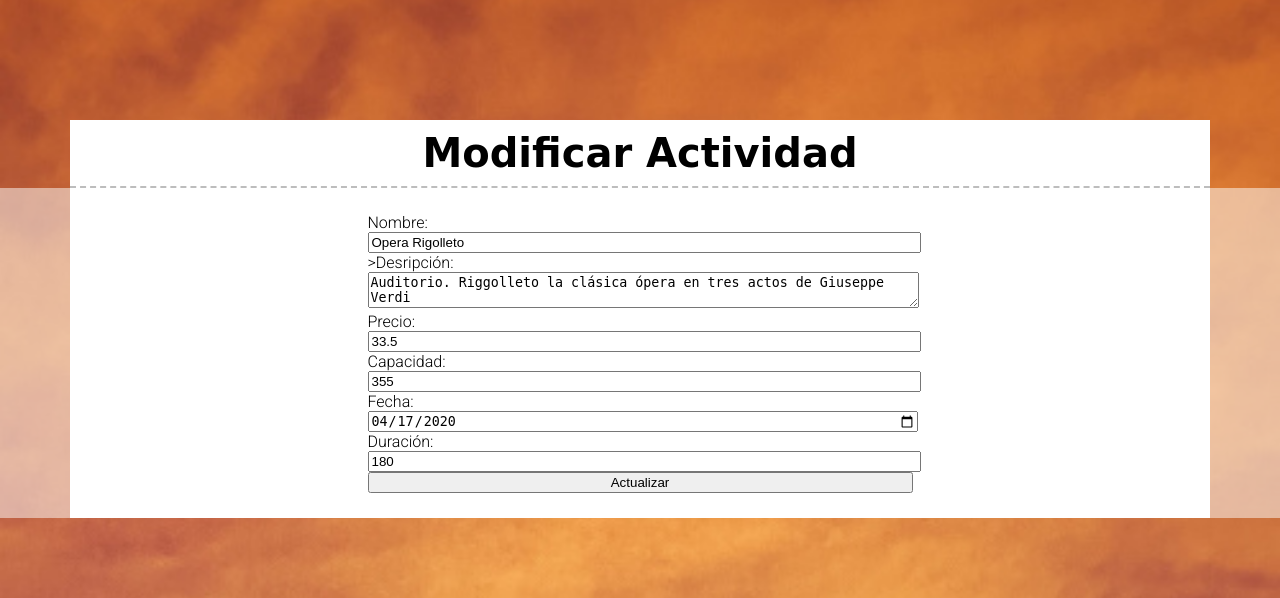
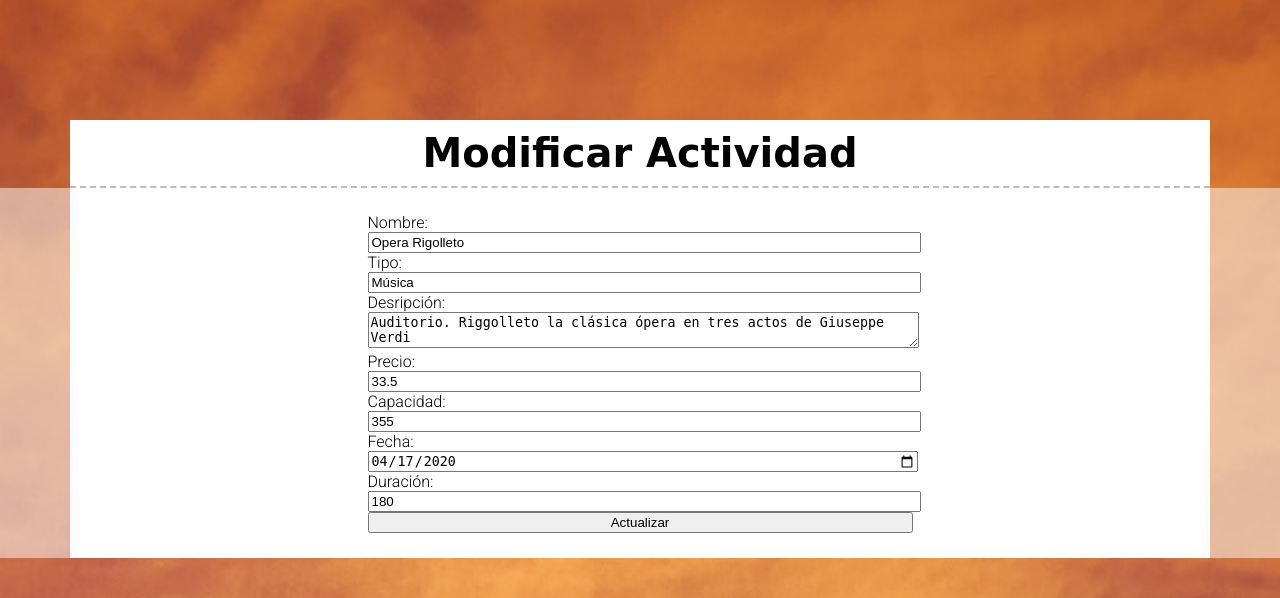
Before and after one commit to AlexanderAlvarezMarques/ULPGC-P4, a PHP site: page /modify_activity.php?id=1 in a window 1280 px wide. Shown: the part 65-663 px from the top of the page. Run offline with PHP 8.4, Linux system fonts and the light colour scheme; data comes from the database, SQL or seed files in the repository; data that the repository does not hold is empty; some web fonts are replaced.

Commit message:
Arreglao

```diff
--- a/modify_activity.php
+++ b/modify_activity.php
@@ -7,12 +7,14 @@ View::start();
 
 View::header();
 
+$id = $_GET['id'];
+
 if(isset($_POST['command'])) {
 	if ($_POST['command'] == "update") {
 
 		$idempresa = User::getLoggedUser()['id'];
         $nombre = $_POST["nombre"];
-        //$tipo = $_POST["tipo"];
+        $tipo = $_POST["tipo"];
         $descripcion = $_POST["descripcion"];
         $precio = $_POST["precio"];
         $aforo = $_POST["aforo"];
@@ -25,21 +27,23 @@ if(isset($_POST['command'])) {
 
 		$SQL = "UPDATE actividades SET "
 			. "nombre='$nombre',"
+			. "tipo='$tipo',"
 			. "descripcion='$descripcion',"
 			. "precio='$precio',"
 			. "aforo='$aforo',"
 			. "inicio='$inicio',"
 			. "duracion='$duracion'"
-			. "where id='$idempresa';";
+			. "where id='$id';";
 
 		DB::execute_sql($SQL);
 	}
 }
 
-$id = $_GET['id'];
+
 $actividad = DB::execute_sql("SELECT * FROM actividades WHERE id='$id';")->fetchAll(PDO::FETCH_NAMED);
 
 $nombre = $actividad[0]['nombre'];
+$tipo = $actividad[0]['tipo'];
 $descripcion = $actividad[0]['descripcion'];
 $empr = DB::execute_sql("SELECT nombre FROM empresas WHERE idempresa='" . $actividad[0]['idempresa'] . "';")->fetchAll(PDO::FETCH_NAMED)[0]['nombre'];
 $precio = round($actividad[0]['precio'], 1);
@@ -64,7 +68,9 @@ $duracion = round($actividad[0]['duracion'] / 60);
                     	<!-- <img src="<?php echo $img ?>" alt="<?php echo $name ?>"> -->
                     		<label class="labelogin" for="nombre">Nombre:</label><br>
                     		<input class="inputlogin" type="text" name="nombre" value="<?php echo $nombre ?>"><br>
-                    		<label class="labelogin" for="descripcion">>Desripción:</label><br>
+                    		<label class="labelogin" for="tipo">Tipo:</label><br>
+                    		<input class="inputlogin" type="text" name="tipo" value="<?php echo $tipo ?>"><br>
+                    		<label class="labelogin" for="descripcion">Desripción:</label><br>
                     		<textarea class="inputlogin" name="descripcion" cols="50"><?php echo $descripcion ?></textarea><br>
                     		<label class="labelogin" for="precio">Precio:</label><br>
                     		<input class="inputlogin" type="number" name="precio" value="<?php echo $precio ?>" min="0" step="any"><br>
```
